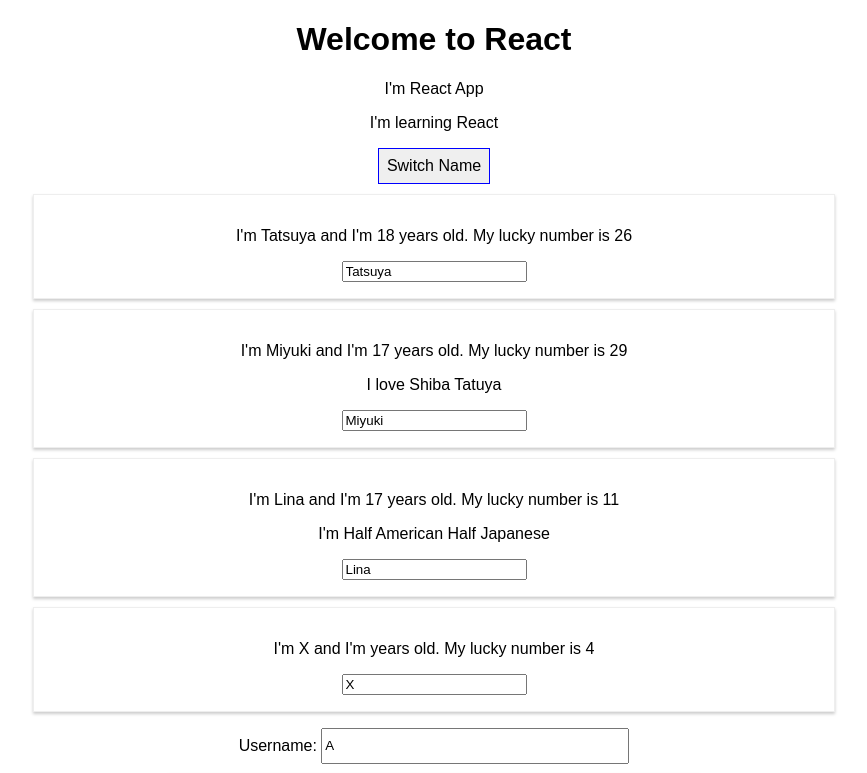
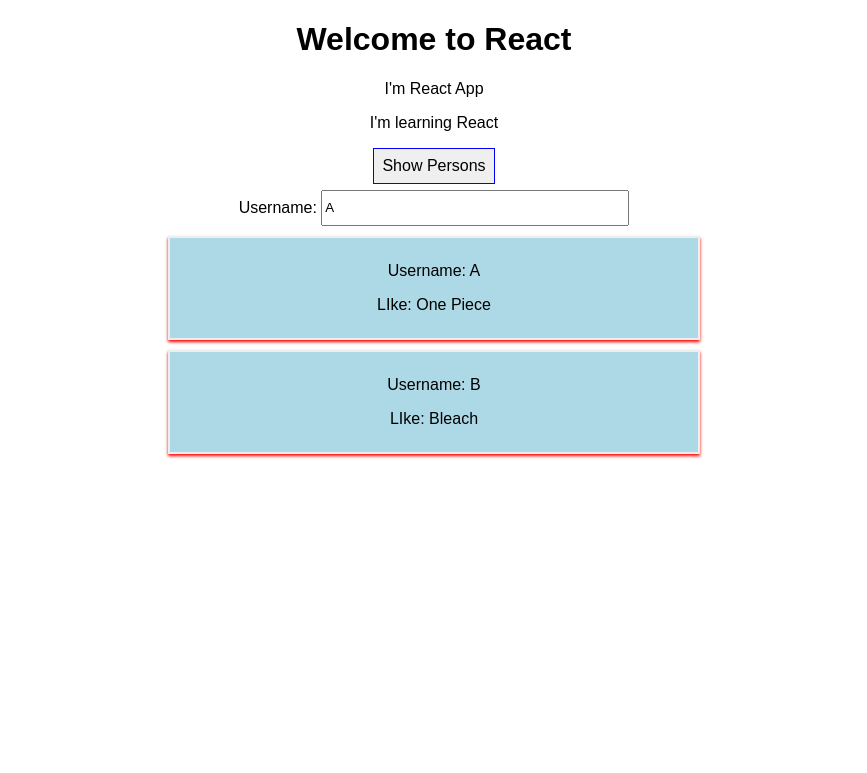
Before and after one commit to girishkumaramanchi/react-comple-guide, a React (Create React App) app: page / in a window 1280 px wide. Shown: the top 773 px of the page, without its empty margins (206-1073 px from the left). Built offline with nearby package versions, Linux system fonts and the light colour scheme.

Commit message:
Showimg persons conditionally

```diff
--- a/src/App.js
+++ b/src/App.js
@@ -17,7 +17,8 @@
     username:[
       {name:"A", like:"One Piece"},
       {name:"B", like:"Bleach"},
-    ]
+    ],
+    showPersons: false
   }
 
   switchNameHandler = (addNewName) => {
@@ -53,6 +54,22 @@
     })
   }
 
+  togglePesonsHandler = () => {
+    const doesShow = this.state.showPersons;
+    this.setState({
+      showPersons: !doesShow
+    })
+    // if(this.state.showPersons===false){
+    //   this.setState({
+    //     showPersons: true
+    //   })
+    // } else {
+    //   this.setState({
+    //     showPersons: false
+    //   })
+    // }
+  }
+
   render() {
 
       const buttonStyle = {
@@ -71,7 +88,10 @@
         <p>I'm React App</p>
         <p>I'm learning React</p>
         {/* <button style={{color:'blue'}} onClick={this.switchNameHandler.bind(this, "Shiba Tatsuya")}>Switch Name</button> */}
-        <button style={buttonStyle} onClick={() =>this.switchNameHandler("Shiba Tatsuya")}>Switch Name</button>
+        {/* <button style={buttonStyle} onClick={() =>this.switchNameHandler("Shiba Tatsuya")}>Switch Name</button> */}
+        <button style={buttonStyle} onClick={this.togglePesonsHandler}>Show Persons</button>
+        { this.state.showPersons === true ?
+            <div>
               <Person name={this.state.persons[0].name} age={this.state.persons[0].age} />
               <Person name={this.state.persons[1].name}
                 age={this.state.persons[1].age}
@@ -80,6 +100,8 @@
                 >I love Shiba Tatuya</Person>
               <Person name={this.state.persons[2].name} age={this.state.persons[2].age} >I'm Half American Half Japanese</Person>
               <Person name={this.state.persons[3].name} age={this.state.persons[3].age} />
+            </div> : null
+        }
         <UserInput name={this.state.username[0].name} changed={this.switchUserNameHandler} />
         <UserOutput name={this.state.username[0].name} like={this.state.username[0].like} />
         {/* <UserInput name={this.state.username[0].name} changed={this.switchUserNameHandler} /> */}
--- a/src/User/UserOutput.css
+++ b/src/User/UserOutput.css
@@ -2,6 +2,7 @@
     width: 40%;
     margin: 10px auto;
     border: 2px solid #eee;
+    background-color: lightblue;
     box-shadow: 0 2px 3px red;
     padding: 8px;
 }
```
Lines whose indentation alone changed are shown as unchanged.
